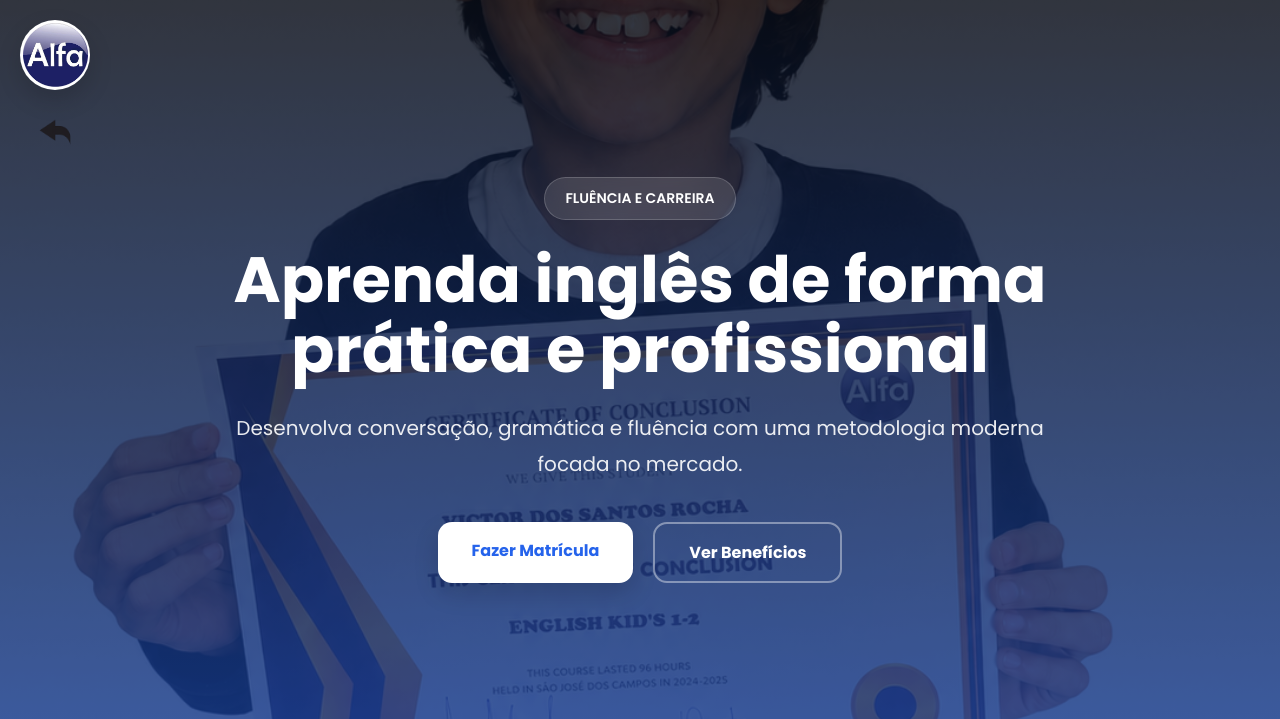
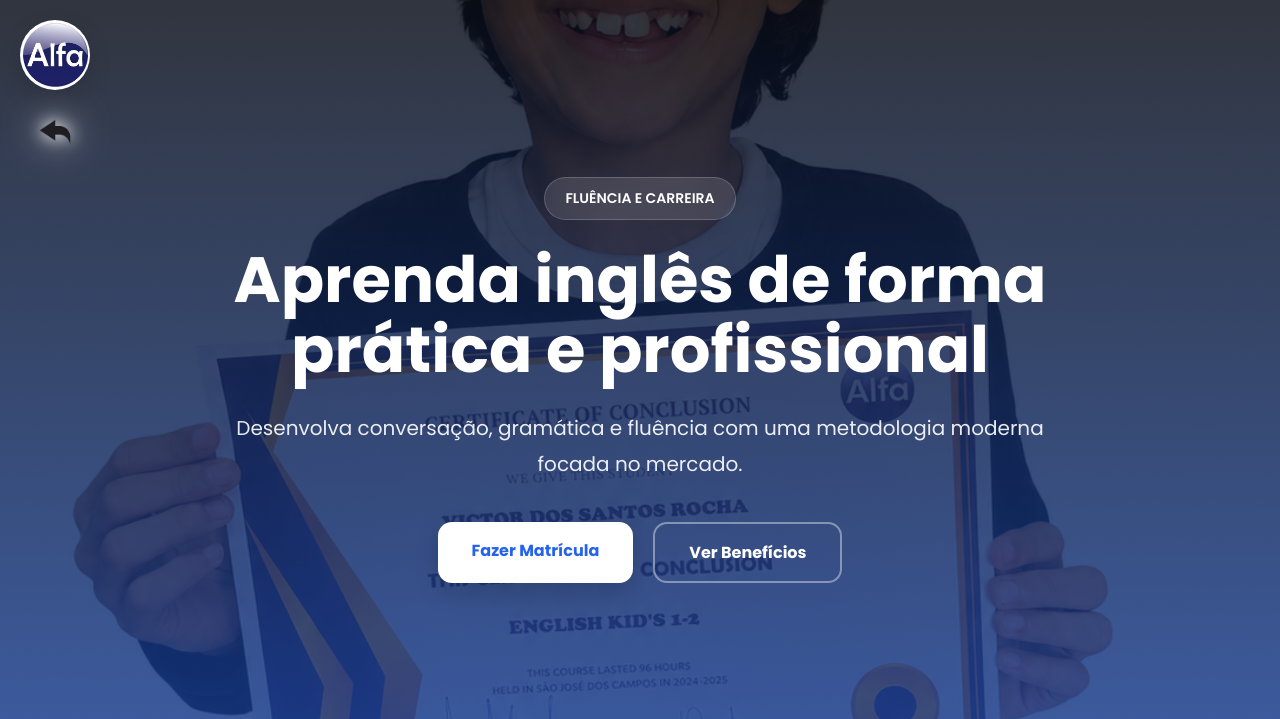
Before and after one commit to joaoguilherme09/alfa-site, a Flask app: page /cursos/ingles in a window 1280 px wide. Shown: the top 719 px of the page. Run offline with Flask 3, Linux system fonts and the light colour scheme.

Commit message:
teste 7 da logo nas paginas + botao voltar

```diff
--- a/app/static/css/style.css
+++ b/app/static/css/style.css
@@ -462,9 +462,10 @@ section {
     width: 100%;
     height: 100%;
 
-    object-fit: contain;
-
-    display: block;
+    filter:
+        drop-shadow(0 0 8px rgba(255, 255, 255, 1))
+        drop-shadow(0 0 15px rgba(255, 255, 255, 0.5))
+        drop-shadow(0 0 25px rgba(255, 255, 255, 0.3));
 }
 
 .back-button:hover {
```
